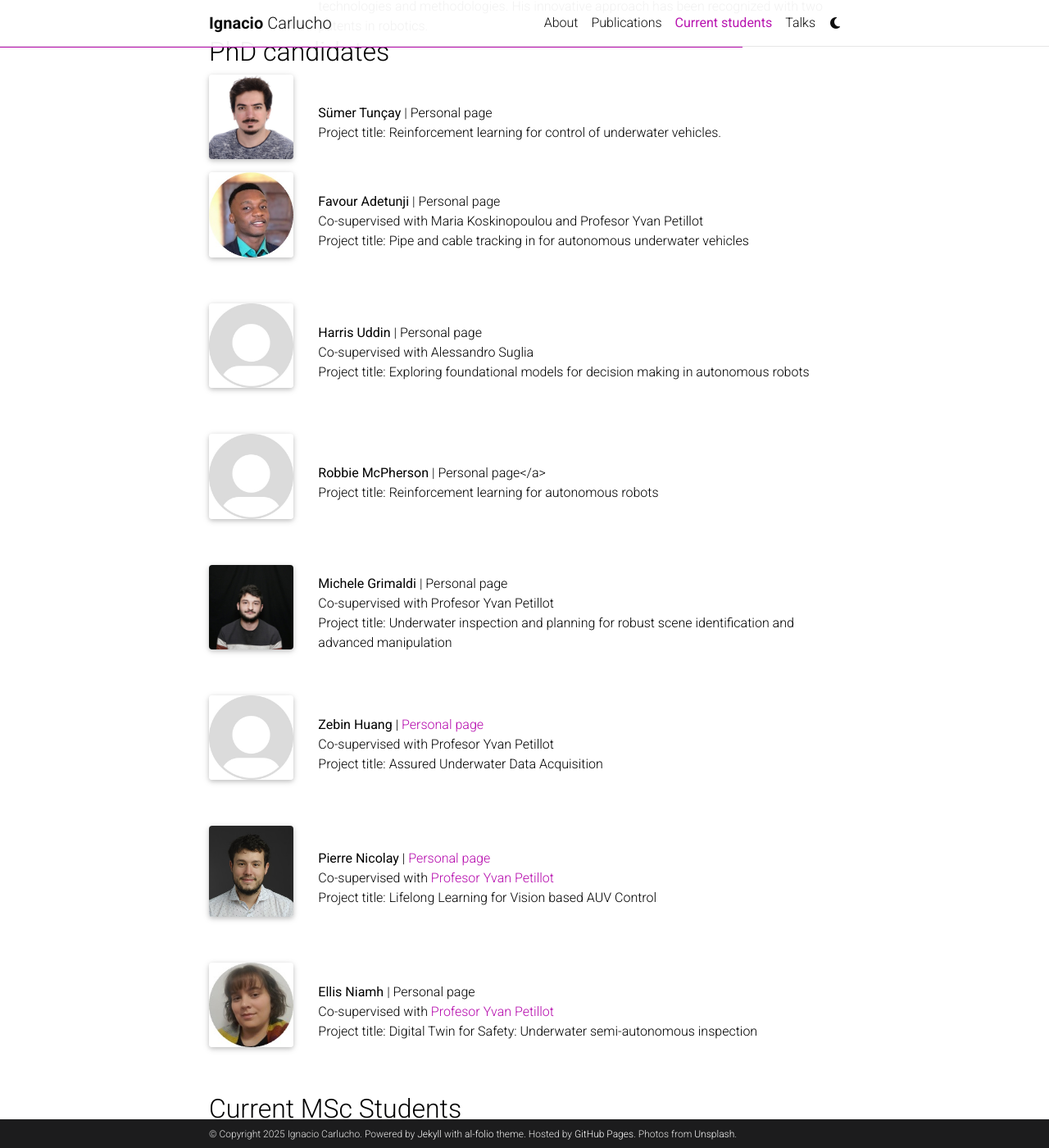
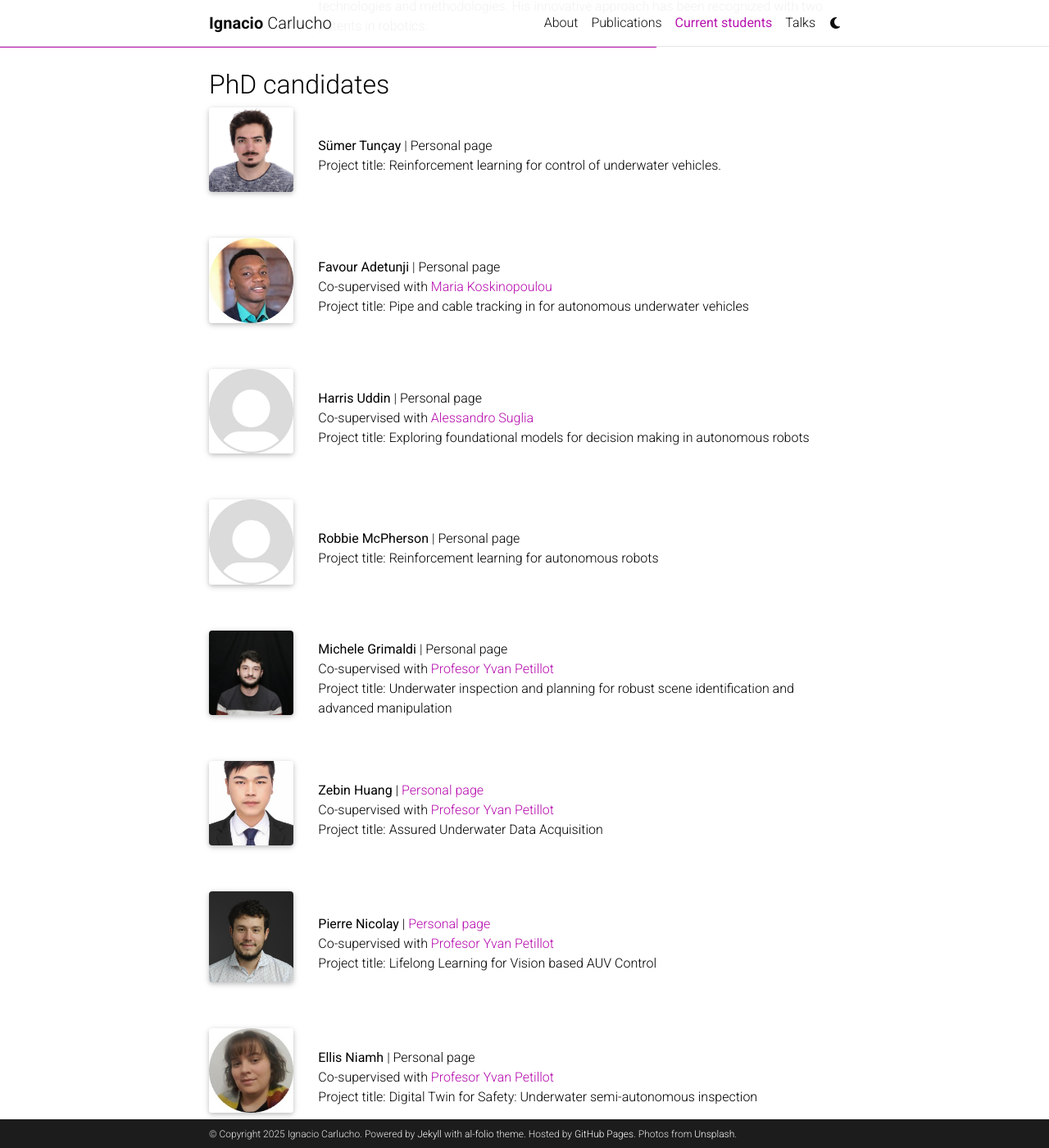
Before and after one commit to IgnacioCarlucho/ignaciocarlucho.github.io, a Jekyll site: the page built from _pages/students.md, in a window 1280 px wide and 1400 px high, scrolled down 432 px. Shown: the whole window at 82% size. Built offline with Jekyll 4.4.1, drawn with Linux system fonts in a browser that asks for light colours; full-size pictures stand in for the smaller copies a plugin makes; comment, search, counter and statistics services are not loaded; a style sheet for code colours, icons or effects is not loaded.

Commit message:
new image zebin

```diff
--- a/_pages/students.md
+++ b/_pages/students.md
@@ -21,6 +21,7 @@ nav_order: 3
     </div>
   </div>
 
+<br>
 
 
 ## PhD candidates
@@ -35,13 +36,15 @@ nav_order: 3
     </div>
   </div>
 
+<br>
+
  <div class="row align-items-center">
     <div class="col-2">
       {% include figure.html path="assets/img/profiles/favour.jpg" title="example image" class="img-fluid rounded z-depth-1" %}
     </div>
     <div class="col-10">
      <b> Favour Adetunji </b>| Personal page  <br>
-     Co-supervised with Maria Koskinopoulou and Profesor Yvan Petillot <br>
+     Co-supervised with <a href="https://researchportal.hw.ac.uk/en/persons/maria-koskinopoulou">Maria Koskinopoulou</a> <br>
      Project title: Pipe and cable tracking in for autonomous underwater vehicles <br>
     </div>
   </div>
@@ -56,7 +59,7 @@ nav_order: 3
     </div>
     <div class="col-10">
      <b> Harris Uddin  </b>| Personal page <br>
-     Co-supervised with Alessandro Suglia <br>
+     Co-supervised with <a href="https://alesuglia.github.io/">Alessandro Suglia</a>  <br>
      Project title: Exploring foundational models for decision making in autonomous robots <br>
     </div>
   </div>
@@ -68,7 +71,7 @@ nav_order: 3
     {% include figure.html path="assets/img/profiles/Default_pfp.jpg" title="example image" class="img-fluid rounded z-depth-1" %}
   </div>
   <div class="col-10">
-    <b> Robbie McPherson </b>| Personal page</a> <br>
+    <b> Robbie McPherson </b>| Personal page <br>
     Project title: Reinforcement learning for autonomous robots <br>
   </div>
 </div>
@@ -83,7 +86,7 @@ nav_order: 3
     </div>
     <div class="col-10">
      <b> Michele Grimaldi </b>| Personal page  <br>
-     Co-supervised with Profesor Yvan Petillot <br>
+     Co-supervised with <a href="https://researchportal.hw.ac.uk/en/persons/yvan-petillot">Profesor Yvan Petillot</a> <br>
      Project title: Underwater inspection and planning for robust scene identification and advanced manipulation <br>
     </div>
   </div>
@@ -92,11 +95,11 @@ nav_order: 3
 
   <div class="row align-items-center">
     <div class="col-2">
-      {% include figure.html path="assets/img/profiles/Default_pfp.jpg" title="example image" class="img-fluid rounded z-depth-1" %}
+      {% include figure.html path="assets/img/profiles/zebin.jpg" title="example image" class="img-fluid rounded z-depth-1" %}
     </div>
     <div class="col-10">
      <b> Zebin Huang </b>| <a href="https://zebinhuang.com/">Personal page</a> <br>
-     Co-supervised with Profesor Yvan Petillot <br>
+     Co-supervised with <a href="https://researchportal.hw.ac.uk/en/persons/yvan-petillot">Profesor Yvan Petillot</a> <br>
      Project title: Assured Underwater Data Acquisition <br>
     </div>
   </div>
```
Also changed, not shown: assets/img/profiles/zebin.jpeg (added).
